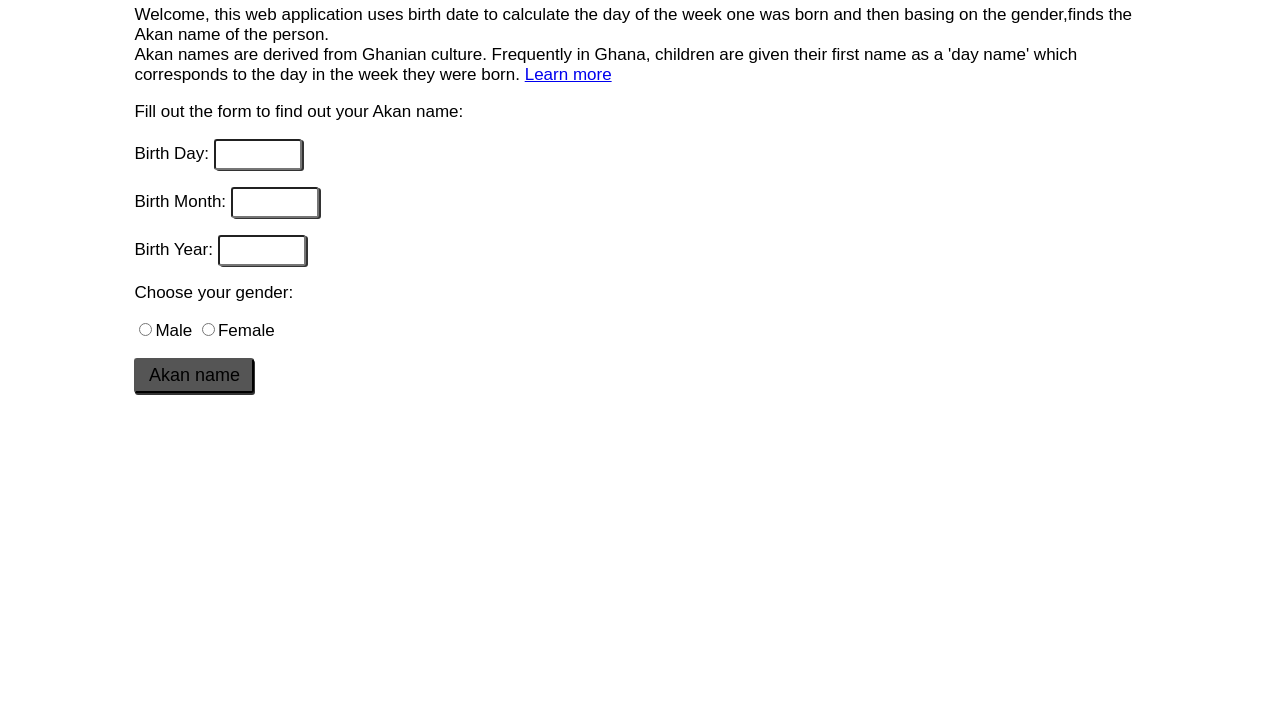
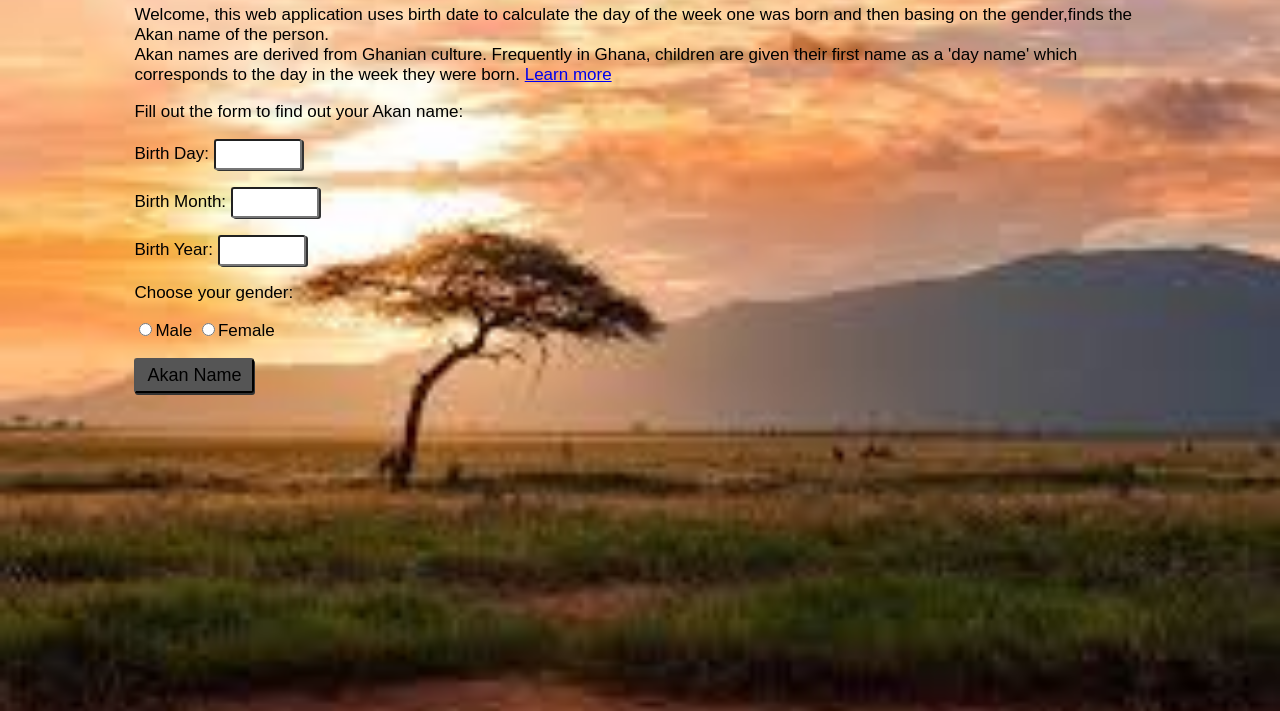
Before and after one commit to Irimurielle/Akan, a plain HTML site: page index.html in a window 1280 px wide. Shown: the part 89-800 px from the top of the page. Drawn offline with Linux system fonts and the light colour scheme.

Commit message:
fix linking

```diff
--- a/css/styles.css
+++ b/css/styles.css
@@ -1,6 +1,6 @@
 body {
     font-family: sans-serif;
-    background-image: url("/home/wecode/akan/images/download (1).jpeg");
+    background-image: url("../images/download (1).jpeg");
     background-repeat: no-repeat;
     background-size: cover;
     color: black;
--- a/index.html
+++ b/index.html
@@ -10,7 +10,7 @@
             <p>Welcome, this web application uses birth date to calculate the day of the week one was born and then basing on the gender,finds the Akan name  of the person. <br>
                 Akan names are derived from Ghanian culture. Frequently in Ghana, children are given their first name as a 'day name' which corresponds to the day in the week they were born. <a href="https://fairafric.com/let-the-name-speak-the-deep-meaning-of-ghanaian-first-names">Learn more</a></p>
             <p>Fill out the form to find out your Akan name:</p>
-            <form name="myform" action="" method="get" onsubmit="return akanName()">
+            <div>
                 <p><label for="">Birth Day:</label>
                     <input id="day" type="number" name="day" value="" required></p>
                 <p><label for="">Birth Month:</label>
@@ -22,10 +22,10 @@
                     <input type="radio" id="male" name="gender" value="M">Male
                     <input type="radio" id="female" name="gender" value="F">Female
                 </label>
-                <p><input id="akan-name" type="submit" name="" value="Akan name"></p>
-            </form>
+                <p><button id="akan-name" type="button" onclick="akanName()">Akan Name</button></p>
+            </div>
             <p id="akan"></p>
         </div>
-        <script href="js/index.js"></script>
+        <script src="js/index.js"></script>
     </body>
 </html>
--- a/js/index.js
+++ b/js/index.js
@@ -31,8 +31,8 @@ function akanName() {
       i = d - 1;
     }
     if (myGender == "M" && month && day) {
-        document.getElementById('akan').textContent = "You were born on a " + daysOfWeek[i] + " , your Akan name is " + maleAkanNames[i];
+        document.getElementById('akan').innerHTML = "You were born on a " + daysOfWeek[i] + " , your Akan name is " + maleAkanNames[i];
     } else {
-        document.getElementById('akan').textContent = "You were born on a " + daysOfWeek[i] + " , your Akan name is " + femaleAkanNames[i];
+        document.getElementById('akan').innerHTML = "You were born on a " + daysOfWeek[i] + " , your Akan name is " + femaleAkanNames[i];
     }
 }
```
